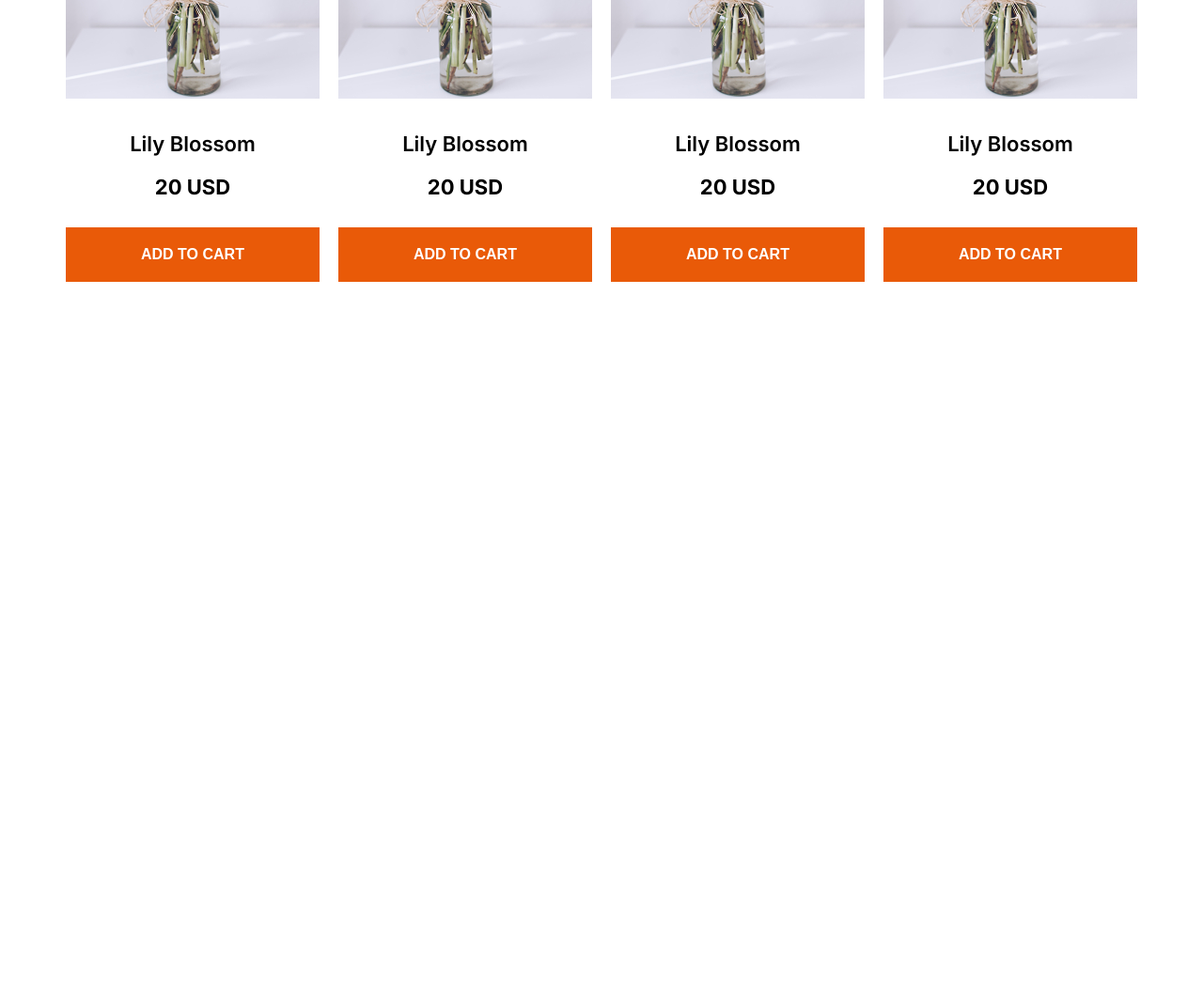
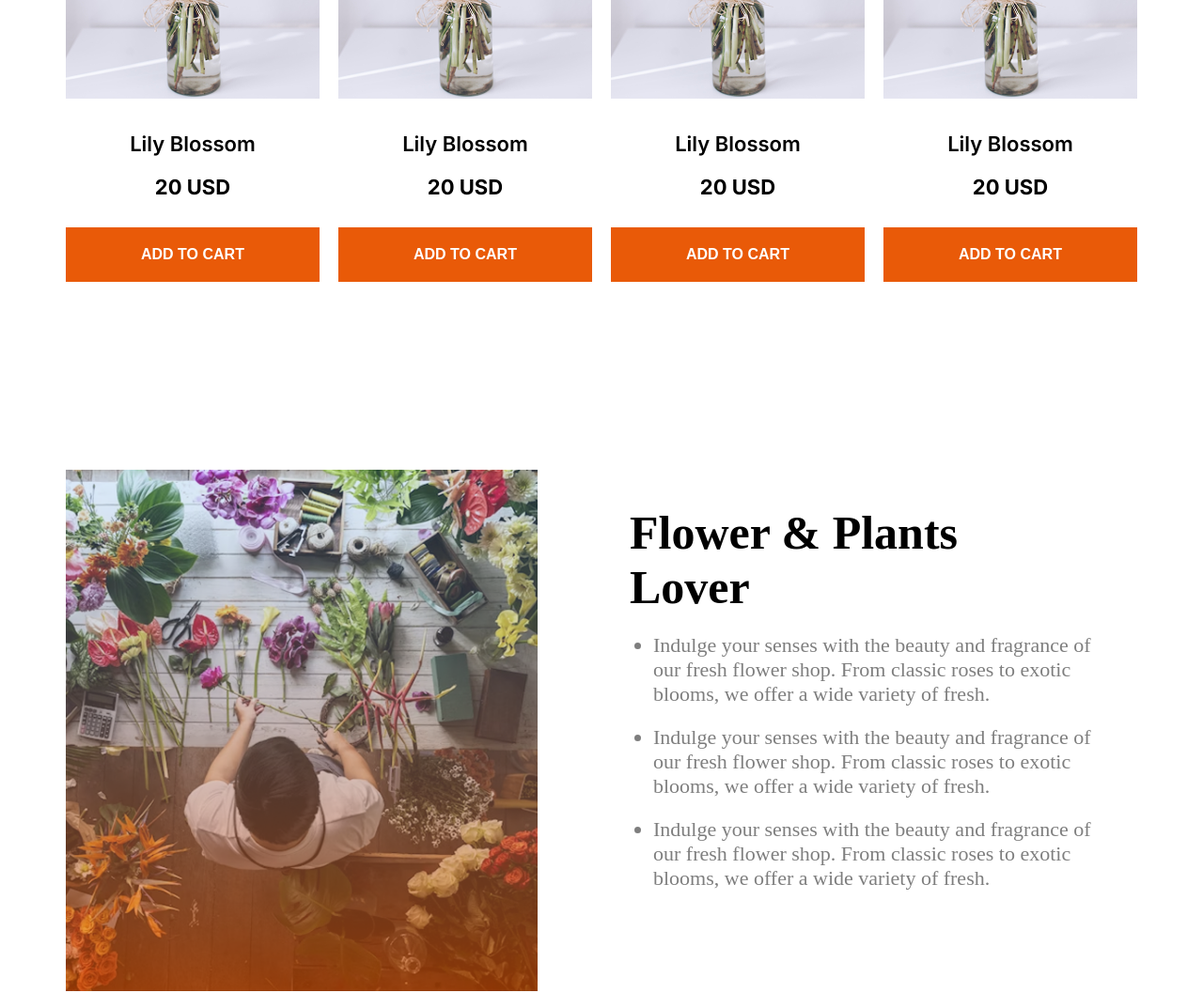
Before and after one commit to rashedulraha/B12A02-Responsive-Flowers-main, a plain HTML site: page index.html in a window 1280 px wide. Shown: the part 1648-2705 px from the top of the page at 94% size. Before the commit the page ends 1948 px from the top, so only its background shows below. Drawn offline with Linux system fonts and the light colour scheme.

Commit message:
buld a store section

```diff
--- a/Style/style.css
+++ b/Style/style.css
@@ -150,11 +150,52 @@ p {
   margin: 2rem 0 3rem 0;
 }
 
+/* ! start second section */
+
+.second-section {
+  display: flex;
+  align-items: start;
+  margin-top: 20rem;
+  gap: 6rem;
+}
+
+.flower-img,
+.flower-img-content {
+  width: 50%;
+}
+
+.flower-img img {
+  width: 100%;
+}
+
+.flower-img-content {
+  margin: 3.8rem 3.8rem 0;
+}
+
+.flower-img-content h2 {
+  margin-bottom: 2rem;
+}
+.flower-img-content ul {
+  padding-left: 2.5rem;
+}
+
+.flower-img-content > ul li {
+  font-size: 2.2rem;
+  margin-bottom: 2rem;
+  list-style: disc;
+  color: var(--p);
+  opacity: 50%;
+}
 /*  ! Responsive design with media query */
 
 @media screen and (max-width: 576px) {
   body {
-    padding: 0 2rem;
+    padding: 0 3rem;
+  }
+
+  h2 {
+    font-size: 2.4rem;
+    text-align: left;
   }
 
   p,
@@ -202,4 +243,25 @@ p {
     font-weight: bold;
     margin: 1rem 0 2rem 0;
   }
+
+  .second-section {
+    flex-direction: column;
+    gap: 3rem;
+    margin-top: 4rem;
+  }
+
+  .flower-img-content {
+    margin: 0;
+  }
+
+  .flower-img,
+  .flower-img-content {
+    width: 100%;
+  }
+  .flower-img-content h2 {
+    margin-bottom: 1rem;
+  }
+  .flower-img-content > ul li {
+    font-size: 1.4rem;
+  }
 }
--- a/index.html
+++ b/index.html
@@ -182,6 +182,37 @@
           </div>
         </div>
       </div>
+
+      <div class="second-section main-container">
+        <div class="flower-img">
+          <figure>
+            <img src="./assets/flower-store.png" alt="" />
+          </figure>
+        </div>
+        <div class="flower-img-content">
+          <h2>
+            Flower & Plants <br />
+            Lover
+          </h2>
+          <ul>
+            <li>
+              Indulge your senses with the beauty and fragrance of our fresh
+              flower shop. From classic roses to exotic blooms, we offer a wide
+              variety of fresh.
+            </li>
+            <li>
+              Indulge your senses with the beauty and fragrance of our fresh
+              flower shop. From classic roses to exotic blooms, we offer a wide
+              variety of fresh.
+            </li>
+            <li>
+              Indulge your senses with the beauty and fragrance of our fresh
+              flower shop. From classic roses to exotic blooms, we offer a wide
+              variety of fresh.
+            </li>
+          </ul>
+        </div>
+      </div>
     </main>
   </body>
 </html>
```
